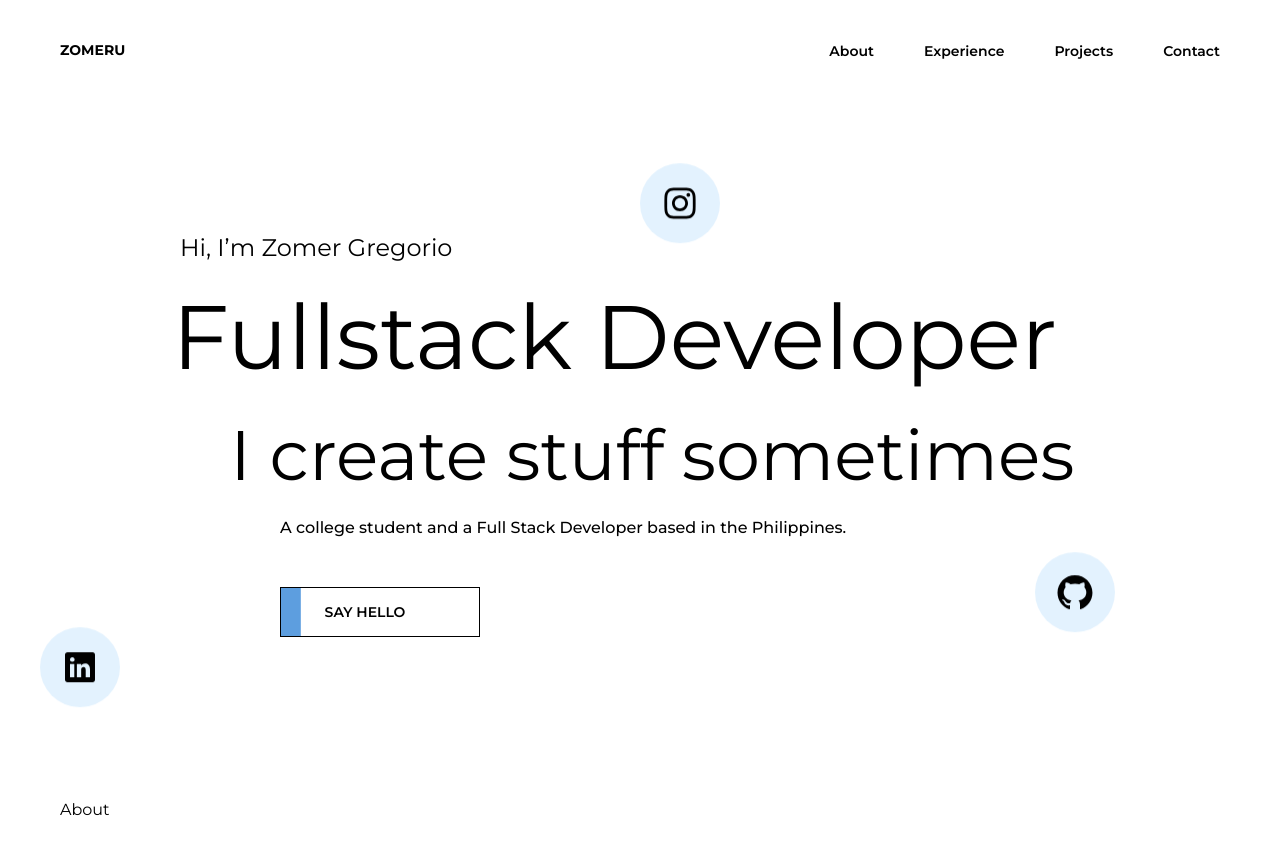
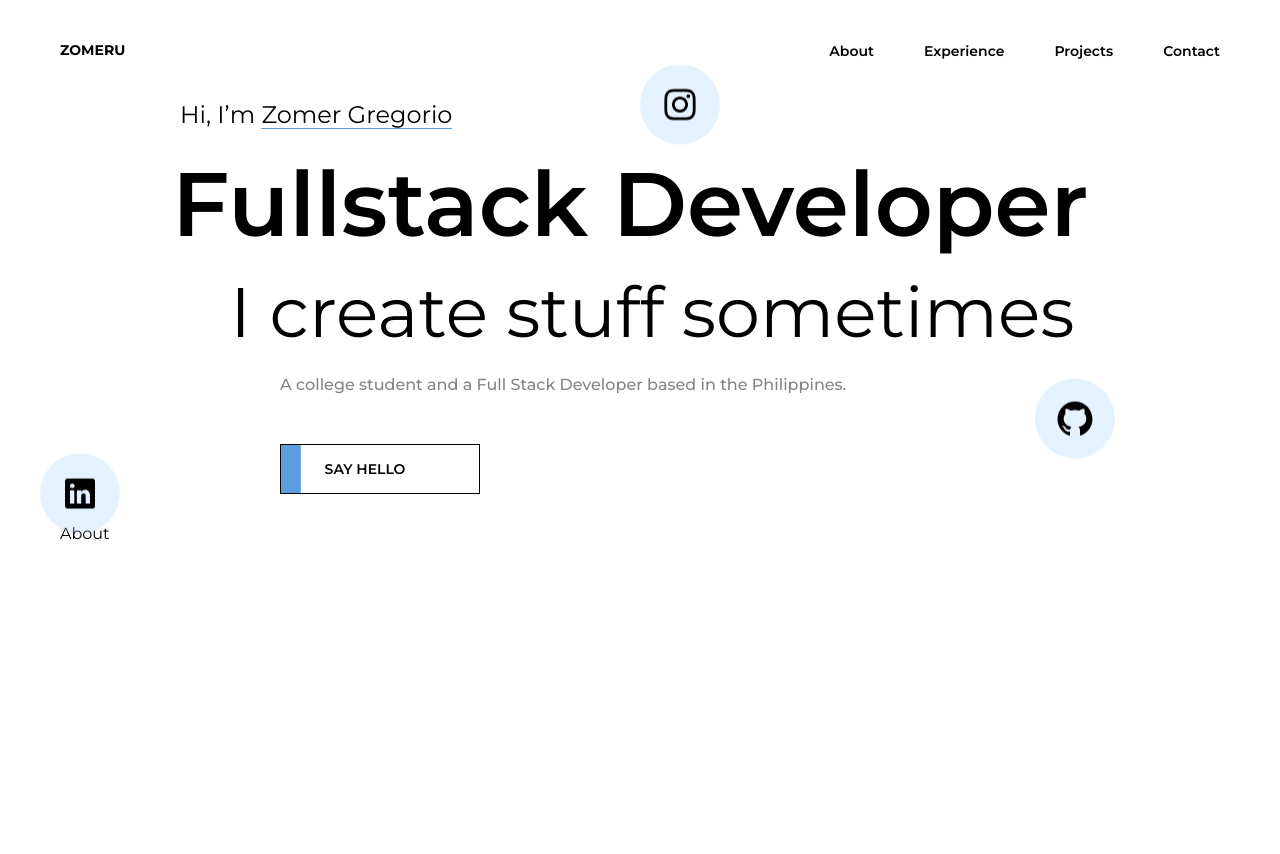
Before and after one commit to zomeru/portfolio, a Next.js app: page / in a window 1280 px wide. Shown: the top 854 px of the page. Built offline with nearby package versions, Linux system fonts and the light colour scheme.

Commit message:
Add hover effect to name and little refactor

```diff
--- a/src/components/sections/hero.tsx
+++ b/src/components/sections/hero.tsx
@@ -7,11 +7,8 @@ import styled from 'styled-components';
 
 const StyledHero = styled.section`
   width: 100%;
-  /* height: calc(100vh - var(--nav-height)); */
-  height: 100%;
   max-height: calc(100vh - var(--nav-height));
   max-width: 1500px;
-  margin: 0 auto;
 `;
 
 const StyledHeroContainer = styled.div`
@@ -34,13 +31,29 @@ const StyledHeroContent = styled.div`
   h1 {
     font-weight: var(--font-regular);
     margin-bottom: var(--mg-md);
+
+    span {
+      background: linear-gradient(
+        to bottom,
+        var(--color-blue-dark-o) 0%,
+        var(--color-blue-dark-o) 100%
+      );
+      background-position: 0 100%;
+      background-repeat: repeat-x;
+      background-size: 4px 1px;
+      transition: background-size 0.2s;
+
+      :hover {
+        background-size: 4px 35px;
+      }
+    }
   }
 
   h2 {
     margin-left: -8px;
-    font-weight: var(--font-regular);
+    font-weight: var(--font-semibold);
     font-size: 90px;
-    margin-bottom: var(--mg-md);
+    margin-bottom: var(--mg-sm);
   }
 
   h3 {
@@ -53,6 +66,7 @@ const StyledHeroContent = styled.div`
   .four {
     font-weight: var(--font-medium);
     margin-left: var(--mg-xxl);
+    color: var(--color-gray-mid);
   }
 
   .hero-button {
@@ -137,7 +151,11 @@ const StyledHeroContent = styled.div`
 `;
 
 const Hero = () => {
-  const one = <h1>Hi, I&rsquo;m Zomer Gregorio</h1>;
+  const one = (
+    <h1>
+      Hi, I&rsquo;m <span>Zomer Gregorio</span>
+    </h1>
+  );
   const two = <h2> Fullstack Developer</h2>;
   const three = <h3>I create stuff sometimes</h3>;
   const four = (
@@ -145,6 +163,8 @@ const Hero = () => {
       A college student and a Full Stack Developer based in the Philippines.
     </p>
   );
+
+  const heroTexts = [one, two, three, four];
 
   const icon1 = <IoLogoLinkedin className='icons icon-linkedin' />;
   const icon2 = <AiFillGithub className='icons icon-github' />;
@@ -156,10 +176,7 @@ const Hero = () => {
     <StyledHero>
       <StyledHeroContainer>
         <StyledHeroContent>
-          {one}
-          {two}
-          {three}
-          {four}
+          {heroTexts.map(text => text)}
           <div className='hero-button'>
             <Button buttonUrl='#contact' buttonText='Say Hello' />
           </div>
```
